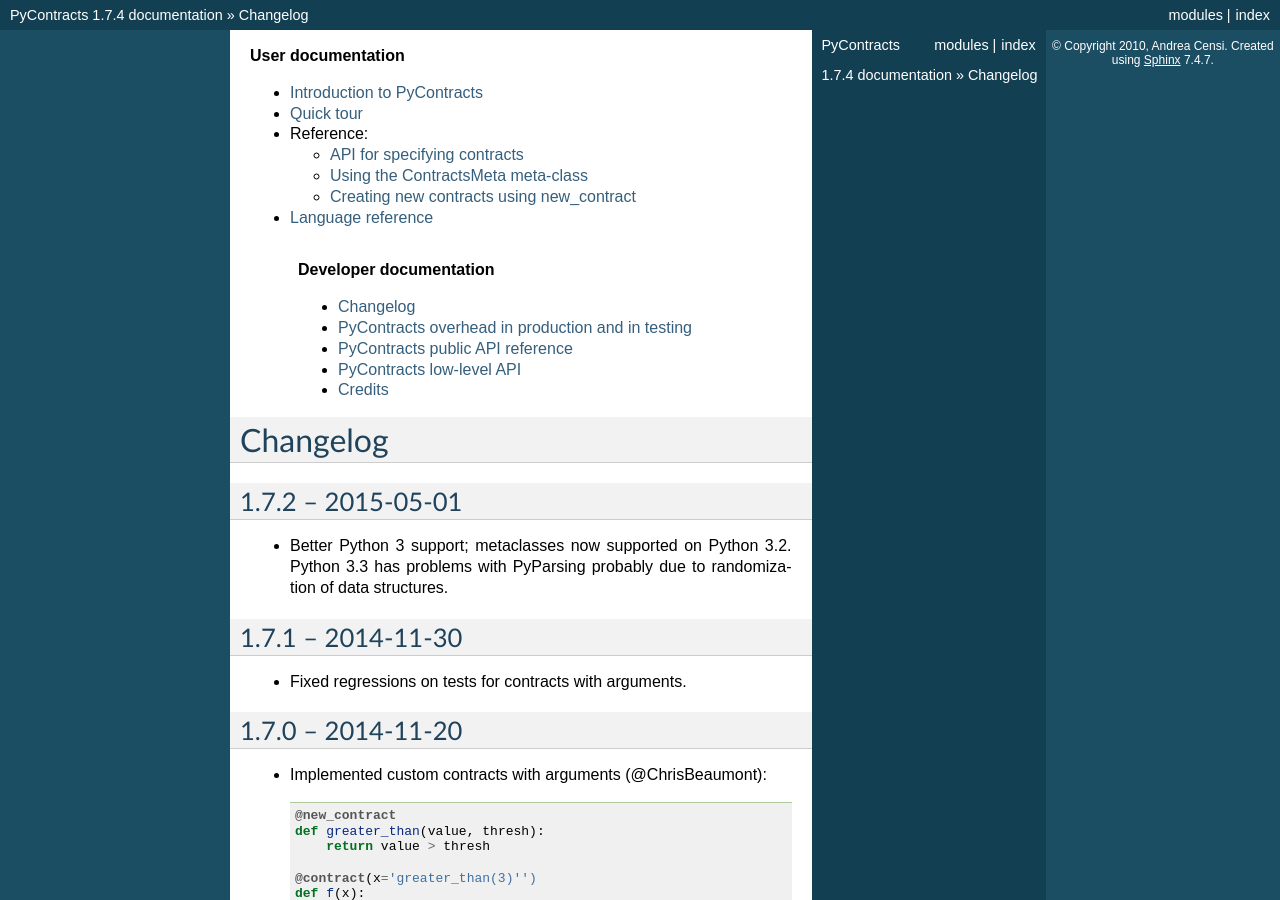
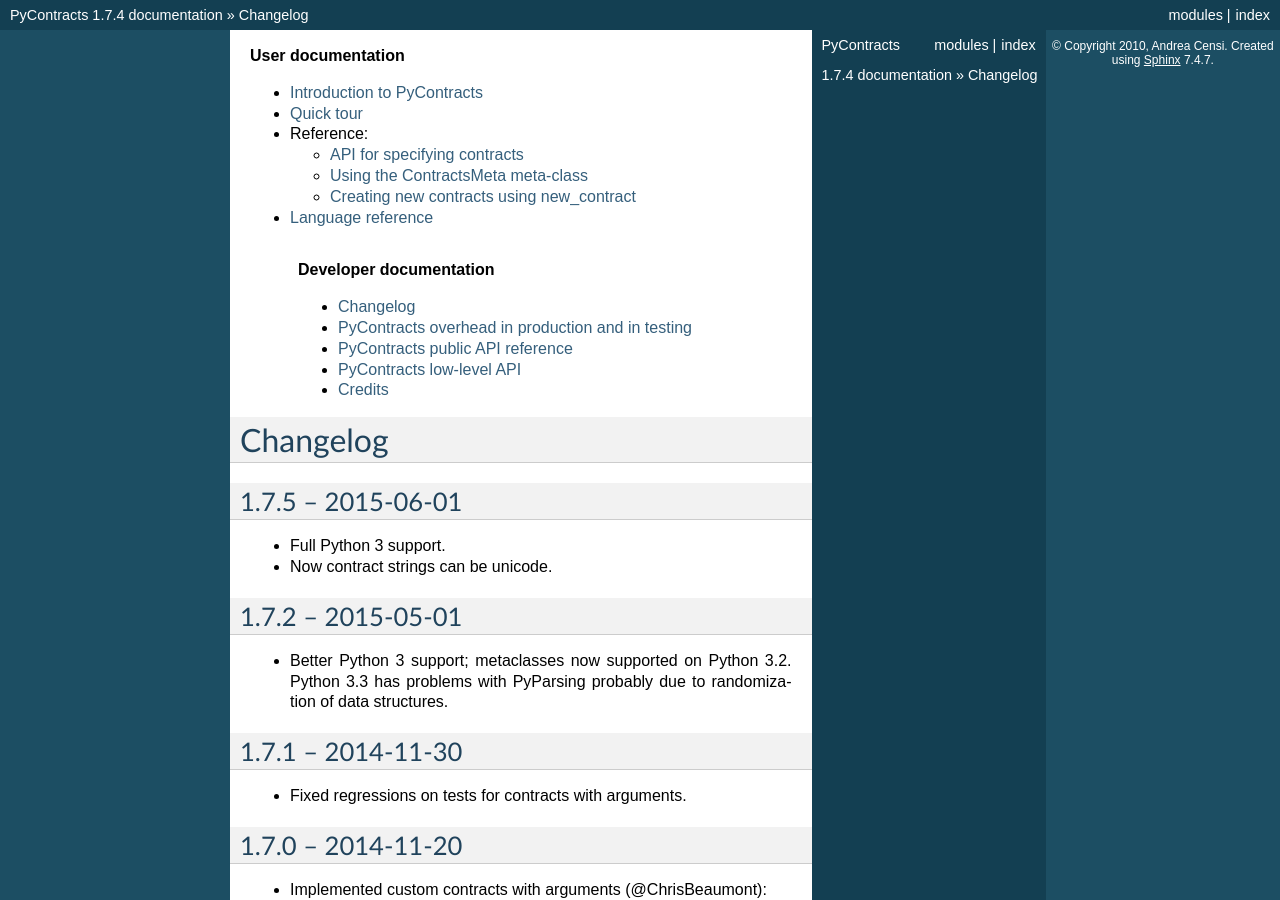
Before and after one commit to AndreaCensi/contracts, a Sphinx documentation site: the page built from docs/source/changelog.rst, in a window 1280 px wide and 900 px high. Built offline with Sphinx 7.4.7, drawn with Linux system fonts in a browser that asks for light colours; formulas are drawn with MathJax 3.

```diff
--- a/docs/source/changelog.rst
+++ b/docs/source/changelog.rst
@@ -8,6 +8,13 @@
 =========
 
 .. _changelog:
+
+1.7.5 -- 2015-06-01
+-------------------
+
+* Full Python 3 support.
+
+* Now contract strings can be unicode.
 
 1.7.2 -- 2015-05-01
 -------------------
```
Also changed, not shown: 1 other file.
